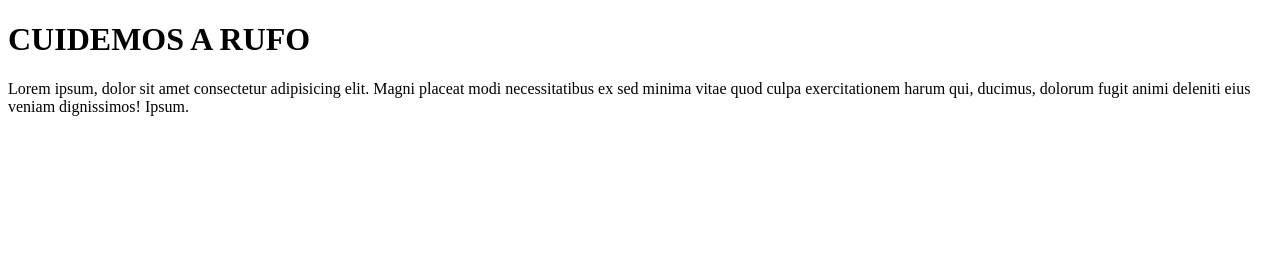
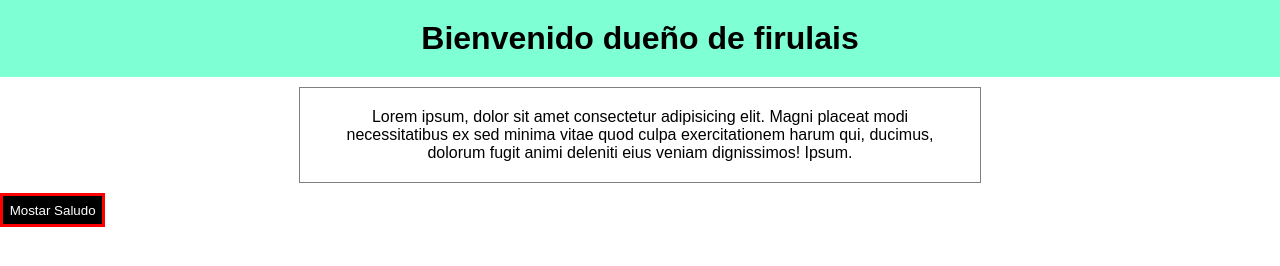
Before and after one commit to Haroldqn1/veterianria, a plain HTML site: page index.html in a window 1280 px wide. Drawn offline with Linux system fonts and the light colour scheme.

Commit message:
Sitio Original veterianria

```diff
--- /dev/null
+++ b/css/estilos.css
@@ -0,0 +1,38 @@
+*{
+    border: 0;
+    margin: 0;
+    padding: 0;
+    font-family: Arial, Helvetica, sans-serif;
+}
+
+.titulo{
+    text-align: center;
+    background-color: aquamarine;
+    padding-top: 20px;
+    padding-bottom: 20px;
+
+}
+
+.boton{
+    border: 3px solid red;
+    background-color: black;
+    color: white;
+    padding: .5em;
+    cursor: pointer;
+    margin: auto;
+}
+
+.boton:hover{
+    color: yellow;
+}
+
+.parrafo{
+    width: 50%;
+    border: 1px solid gray;
+    padding: 20px;
+    margin : auto;
+    margin-bottom: 10px;
+    margin-top: 10px;
+    text-align: center;
+
+}
--- a/index.html
+++ b/index.html
@@ -5,12 +5,17 @@
     <meta http-equiv="X-UA-Compatible" content="IE=edge">
     <meta name="viewport" content="width=device-width, initial-scale=1.0">
     <title>Veterinaria El Rufo</title>
+    <link rel="stylesheet" href="./css/estilos.css">
+    <link rel="stylesheet" href="./images/loro.png">
 </head>
 <body>
-    <h1>CUIDEMOS A RUFO</h1>
-    <p>
+    <h1 class="titulo">Bienvenido dueño de firulais</h1>
+    <p
+    class="parrafo">
         Lorem ipsum, dolor sit amet consectetur adipisicing elit. Magni placeat modi necessitatibus ex sed minima vitae quod culpa exercitationem harum qui, ducimus, dolorum fugit animi deleniti eius veniam dignissimos! Ipsum.
     </p>
 
+    <button type="button" id="saludo" class="boton">Mostar Saludo </button>
+    <script>scr = "./js/scripts.js"</script>
 </body>
 </html>
```
Also changed, not shown: js/scripts.js (added, +10 -0 lines), images/loro.png (added), 1 other file.
